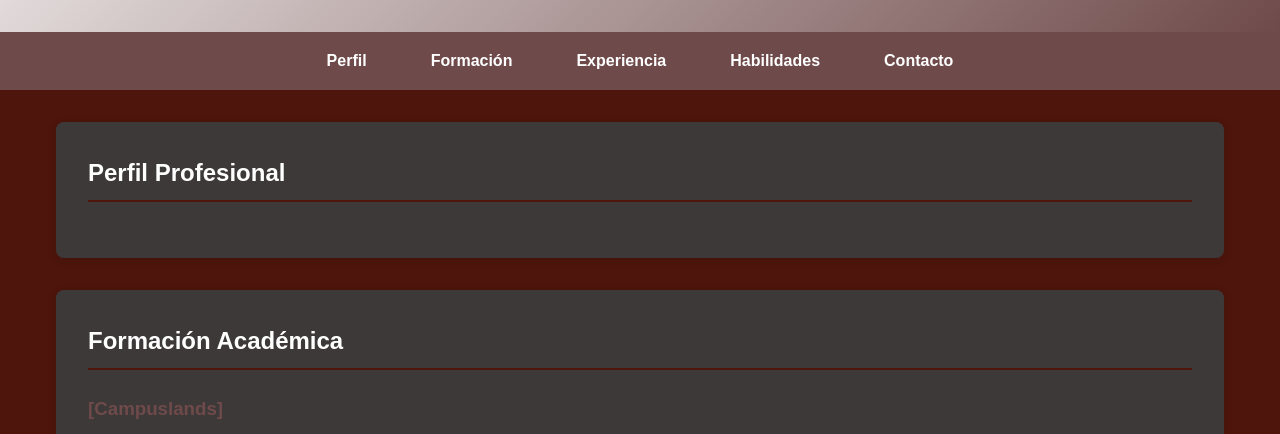
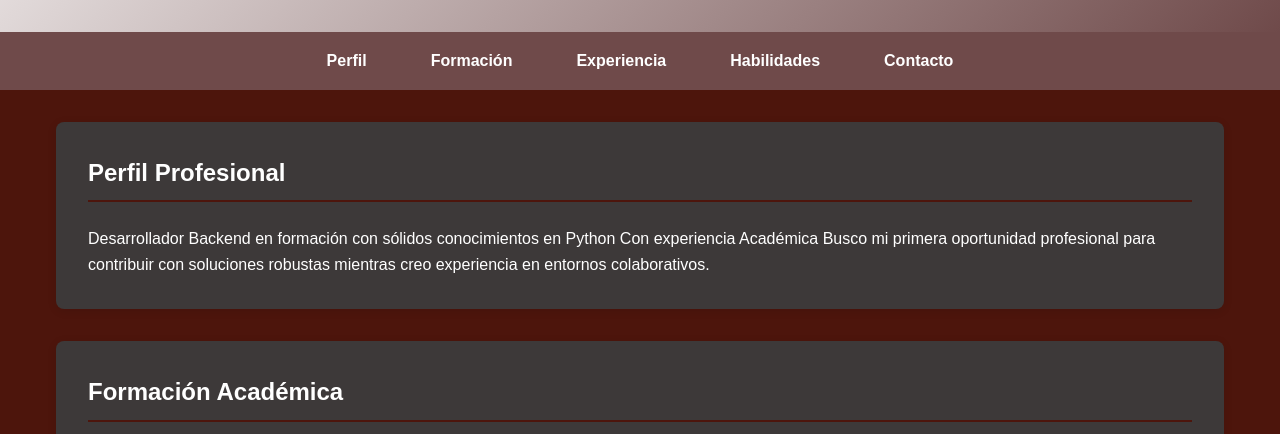
Before and after one commit to FabianPertuz/Proyectohtml1, a plain HTML site: page index.html in a window 1280 px wide. Shown: the part 332-766 px from the top of the page. Drawn offline with Linux system fonts and the light colour scheme; a web font is replaced by a local one.

Commit message:
feat: :sparkles: added info in profesional porfile
added info in profecional profile about one self

none found

```diff
--- a/index.html
+++ b/index.html
@@ -29,7 +29,7 @@
         <section id="perfil" class="section">
             <h2 class="section-title">Perfil Profesional</h2>
             <div class="section-content">
-                <p></p>
+                <p>Desarrollador Backend en formación con sólidos conocimientos en Python Con experiencia Académica Busco mi primera oportunidad profesional para contribuir con soluciones robustas mientras creo experiencia en entornos colaborativos.</p>
             </div>
         </section>
 
```
